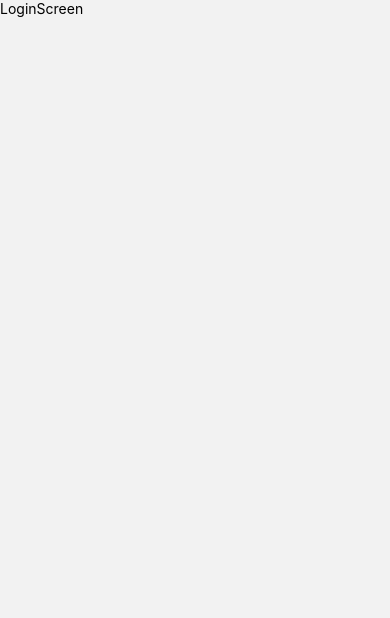
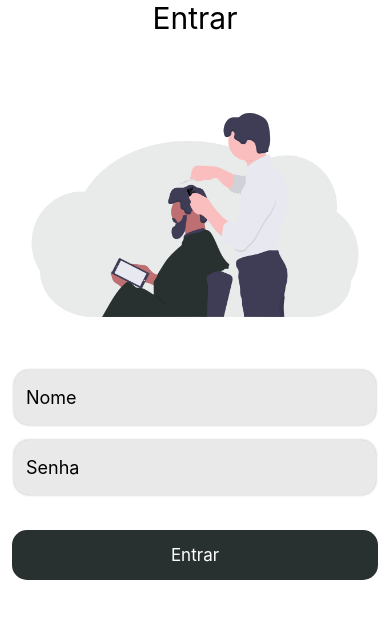
Before and after one commit to brunodeev/barber-app, a React Native app: screen /Login in a window 390 px wide. Shown: the top 618 px of the page. Built offline with nearby package versions, Linux system fonts and the light colour scheme.

Commit message:
feat: add button on login page

```diff
--- a/src/pages/entry/LoginScreen.js
+++ b/src/pages/entry/LoginScreen.js
@@ -1,14 +1,66 @@
-import { StyleSheet, Text, View } from 'react-native'
-import React from 'react'
+import React from 'react';
+import { Image, StyleSheet, Text, SafeAreaView, TextInput, View, TouchableOpacity, ScrollView } from 'react-native';
+import barber from '../../assets/barber.png';
 
 const LoginScreen = () => {
-  return (
-    <View>
-      <Text>LoginScreen</Text>
-    </View>
-  )
-}
+    return (
+        <SafeAreaView style={styles.container}>
+            <Text style={styles.title}>Entrar</Text>
+            <ScrollView>
+                <Image source={barber} style={styles.image}/>
+                <View style={styles.inputs}>
+                    <TextInput placeholder='Nome' onChange={() => {}} style={styles.input}/>
+                    <TextInput placeholder='Senha' onChange={() => {}} style={styles.input}/>
+                    <TouchableOpacity style={styles.button}>
+                        <Text style={{ color: '#FFF', fontSize: 17 }}>Entrar</Text>
+                    </TouchableOpacity>
+                </View>
+            </ScrollView>
+        </SafeAreaView>
+    );
+};
 
-export default LoginScreen
+export default LoginScreen;
 
-const styles = StyleSheet.create({})
+const styles = StyleSheet.create({
+    container: {
+        flex: 1,
+        backgroundColor: '#FFF',
+    },
+    title: {
+        fontSize: 30,
+        height: 40,
+        textAlign: 'center',
+    },
+    image: {
+        marginTop: 50,
+        justifyContent: 'center',
+        width: '100%',
+        height: 250,
+    },
+    input: {
+        backgroundColor: '#e9e9e9',
+        fontSize: 18,
+        borderRadius: 15,
+        height: 55,
+        marginHorizontal: 14,
+        paddingHorizontal: 12,
+        marginBottom: 15,
+        shadowColor: '#000',
+        shadowOffset: 0,
+        shadowOpacity: .3,
+        shadowRadius: 2.5,
+    },
+    inputs: {
+        marginVertical: 30,
+    },
+    button: {
+        marginVertical: 20,
+        backgroundColor: '#283130',
+        height: 50,
+        marginHorizontal: 12,
+        alignItems: 'center',
+        justifyContent: 'center',
+        borderRadius: 15,
+    },
+});
```
Also changed, not shown: src/pages/Home.js (+8 -6 lines), src/assets/barber.png (added).
